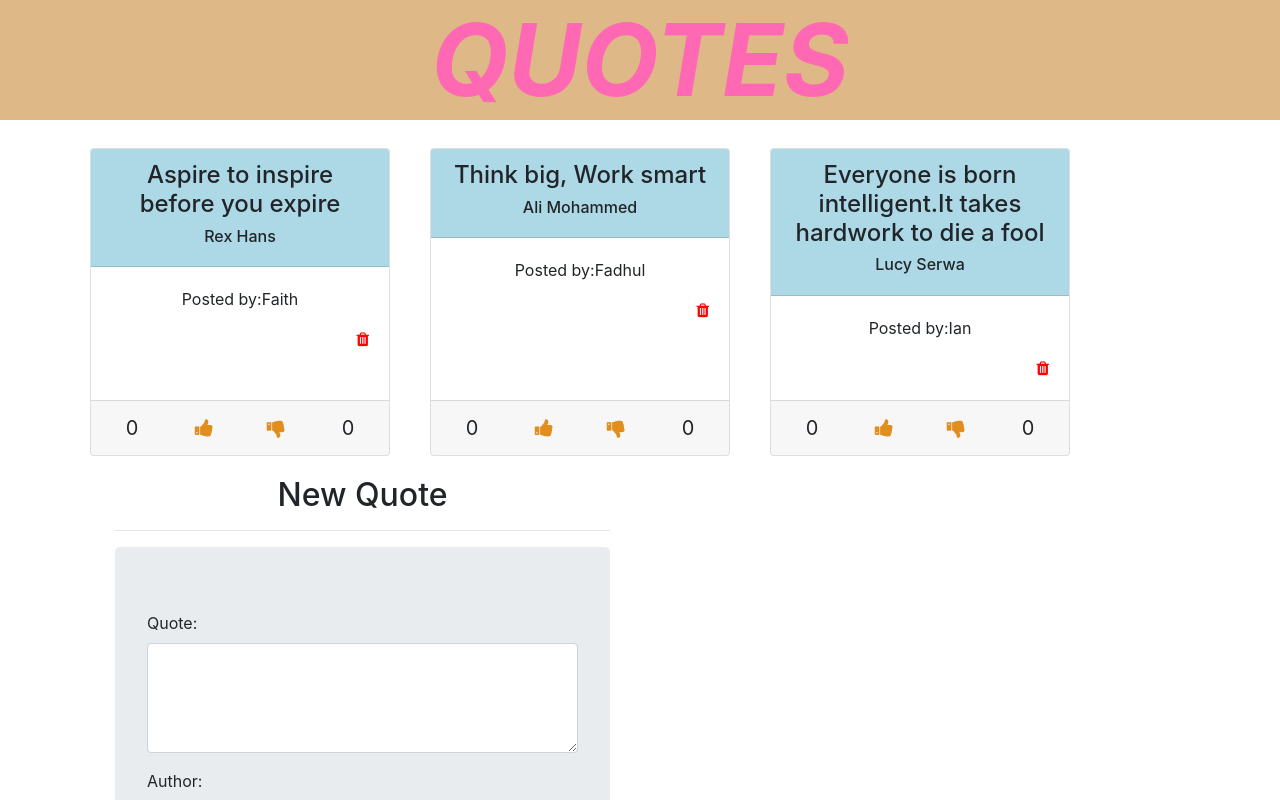
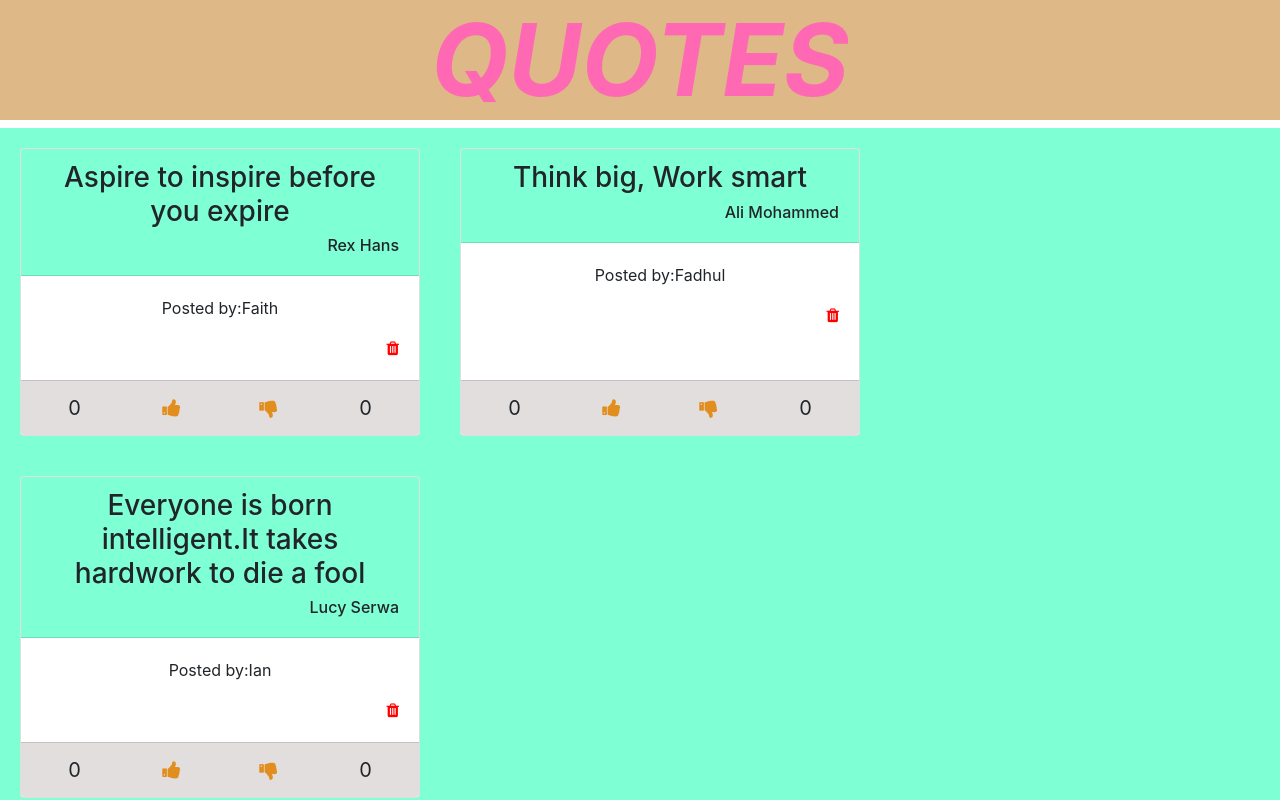
Before and after one commit to cynthiaoduol/Quotes, an Angular app: page / in a window 1280 px wide. Shown: the top 800 px of the page. Built offline with nearby package versions, Linux system fonts and the light colour scheme.

Commit message:
add final styling to the page

```diff
--- a/src/app/app.component.css
+++ b/src/app/app.component.css
@@ -5,5 +5,4 @@ h1{
   font-size: 100px;
   color: hotpink;
   background-color: burlywood;
-  font-style: italic;
 }
--- a/src/app/app.component.html
+++ b/src/app/app.component.html
@@ -1,2 +1,2 @@
-<h1>{{title}}</h1>
+<h1 style="font-style: italic">{{title}}</h1>
 <app-quote></app-quote>
--- a/src/app/quote-form/quote-form.component.css
+++ b/src/app/quote-form/quote-form.component.css
@@ -0,0 +1,3 @@
+.hytr{
+  align-content: center;
+}
--- a/src/app/quote/quote.component.css
+++ b/src/app/quote/quote.component.css
@@ -13,10 +13,16 @@
 .card{
   margin: 20px;
   text-align: center;
-  width: 300px;
+  width: 400px;
 }
 .card-header{
-  background-color:lightblue
+  background-color: aquamarine;
+}
+h6{
+  float: right;
+}
+.card-footer{
+  background-color: rgb(226, 222, 222);
 }
 
 .action{
@@ -24,3 +30,6 @@
   font-size: 20px;
   align-items: center;
 }
+.container-fluid{
+  background-color: aquamarine;
+}
--- a/src/app/quote/quote.component.html
+++ b/src/app/quote/quote.component.html
@@ -1,8 +1,8 @@
-<div class="container">
+<div class="container-fluid">
   <div class="row">
     <div class="card" *ngFor='let quote of quotes;let i = index' >
       <div class="card-header text-center">
-        <h4>{{quote.text}}</h4>
+        <h3>{{quote.text}}</h3>
         <h6>{{quote.author}}</h6>
       </div>
 
```
Also changed, not shown: src/app/quote-form/quote-form.component.html (+6 -4 lines).
